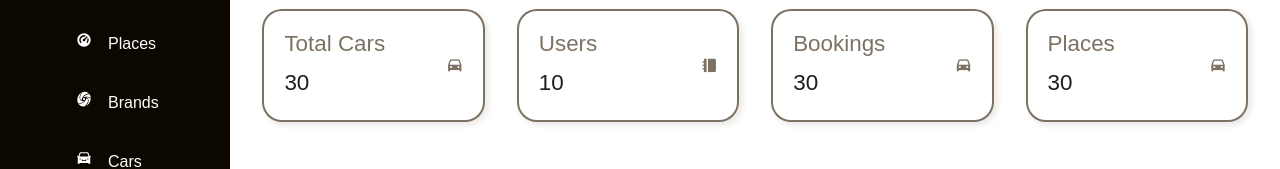
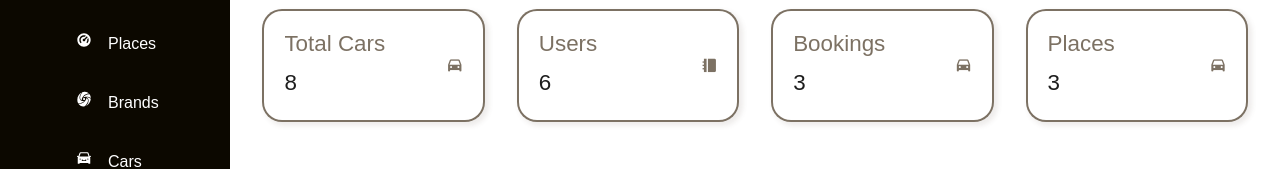
Before and after one commit to rahulkeezhath/Car-Rental-Website, a React (Vite) app in the folder frontend/: page /admin/dashboard in a window 1280 px wide. Shown: the part 208-377 px from the top of the page. Built offline with nearby package versions, Linux system fonts and the light colour scheme.

Commit message:
Few bugs solved

```diff
--- a/frontend/src/components/admin/DashboardContent/DashboardContent.jsx
+++ b/frontend/src/components/admin/DashboardContent/DashboardContent.jsx
@@ -46,10 +46,10 @@ const DashboardContent = ({children}) => {
       <div className="dashboard">
       <div className="dashboard_warapper">
         <div className="dashboard_cards">
-          <DashboardCard title={'Total Cars'} value={30} symbol={<i className="ri-car-fill"></i>} />
-          <DashboardCard title={'Users'} value={10} symbol={<i className="ri-booklet-fill"></i>} />
-          <DashboardCard title={'Bookings'} value={30} symbol={<i className="ri-car-fill"></i>} />
-          <DashboardCard title={'Places'} value={30} symbol={<i className="ri-car-fill"></i>} />
+          <DashboardCard title={'Total Cars'} value={8} symbol={<i className="ri-car-fill"></i>} />
+          <DashboardCard title={'Users'} value={6} symbol={<i className="ri-booklet-fill"></i>} />
+          <DashboardCard title={'Bookings'} value={3} symbol={<i className="ri-car-fill"></i>} />
+          <DashboardCard title={'Places'} value={3} symbol={<i className="ri-car-fill"></i>} />
         </div>
         <div className="statics">
           <div className="stats">
```
Also changed, not shown: frontend/src/components/users/UI/Cars/Checkout.jsx (+7 -7 lines), frontend/src/main.jsx (+11 -11 lines), 1 other file (tests, documents, lock files or other folders).
